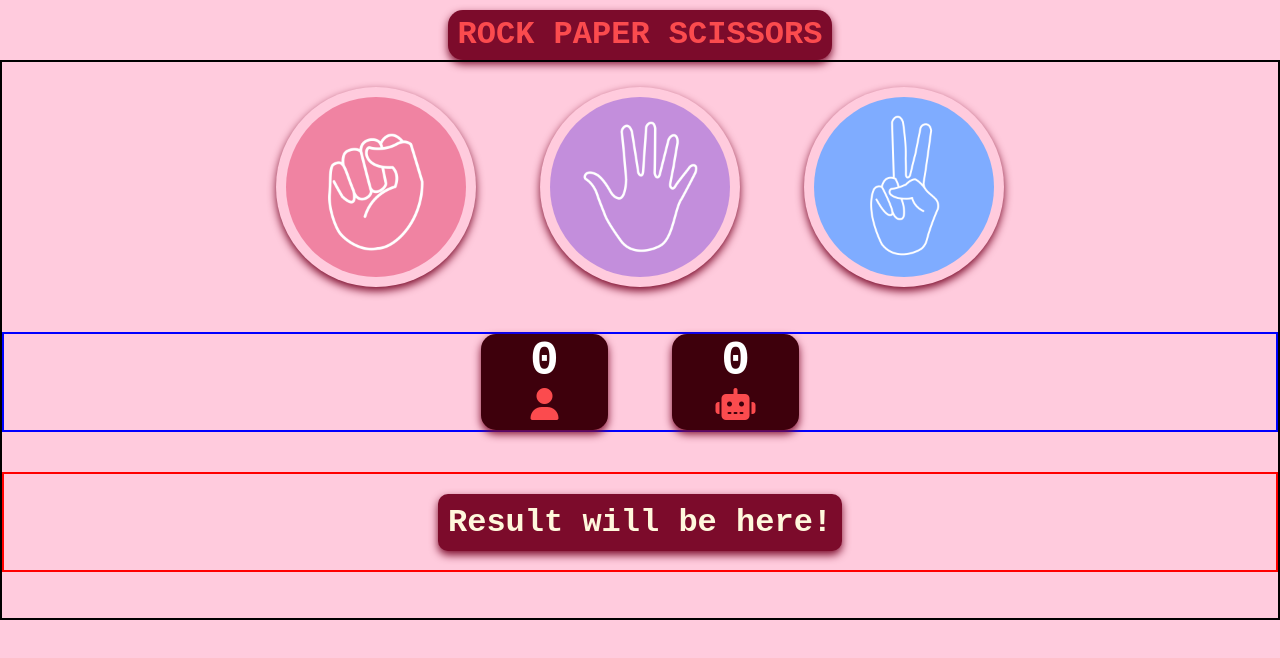
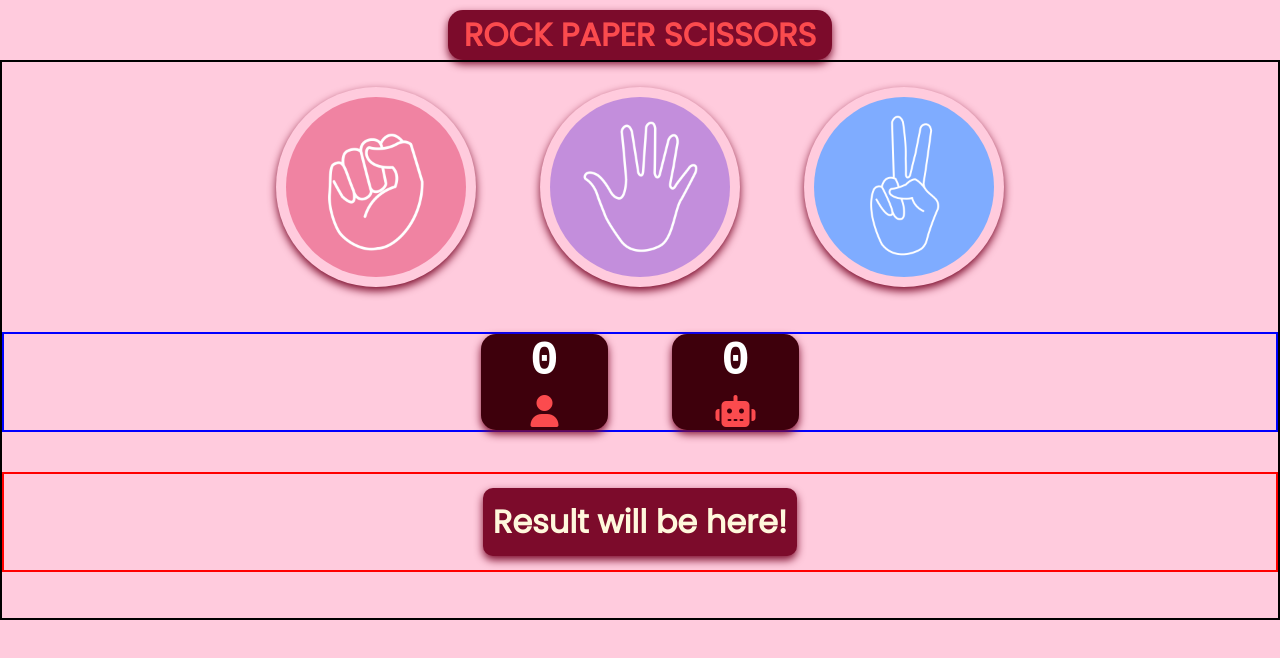
Before and after one commit to Prabhjot20022008/Rock-Paper-Scissors, a plain HTML site: page index.html in a window 1280 px wide. Drawn offline with Linux system fonts and the light colour scheme.

Commit message:
added google fonts

```diff
--- a/index.html
+++ b/index.html
@@ -6,6 +6,7 @@
     <title>ROCK PAPER SCISSORS</title>
     <link rel="stylesheet" href="/style.css">
     <link rel="stylesheet" href="https://cdnjs.cloudflare.com/ajax/libs/font-awesome/6.7.2/css/all.min.css" integrity="sha512-Evv84Mr4kqVGRNSgIGL/F/aIDqQb7xQ2vcrdIwxfjThSH8CSR7PBEakCr51Ck+w+/U6swU2Im1vVX0SVk9ABhg==" crossorigin="anonymous" referrerpolicy="no-referrer" />
+    <link href="https://fonts.googleapis.com/css2?family=Poppins&display=swap" rel="stylesheet">
 </head>
 <body>
     <header>
--- a/style.css
+++ b/style.css
@@ -6,7 +6,7 @@
 
 body{
     text-align: center;
-    font-family: 'Courier New', Courier, monospace;
+    font-family: 'Poppins', sans-serif;
     background-color: #FFCBDD;
 }
 
@@ -100,6 +100,7 @@ img{
     font-size: 3rem;
     font-weight: 900;
     transition: all 0.23s linear;
+    font-family: 'Courier New', Courier, monospace;
 }
 
 #user{
```
